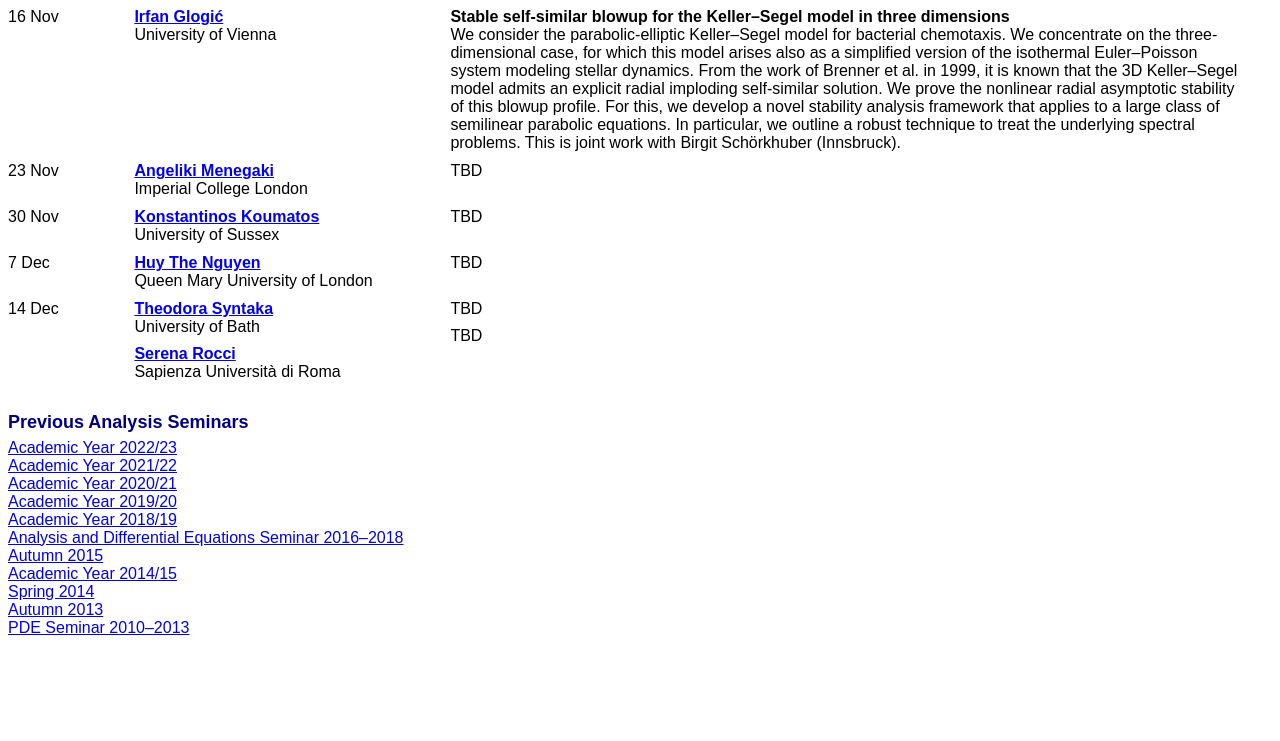
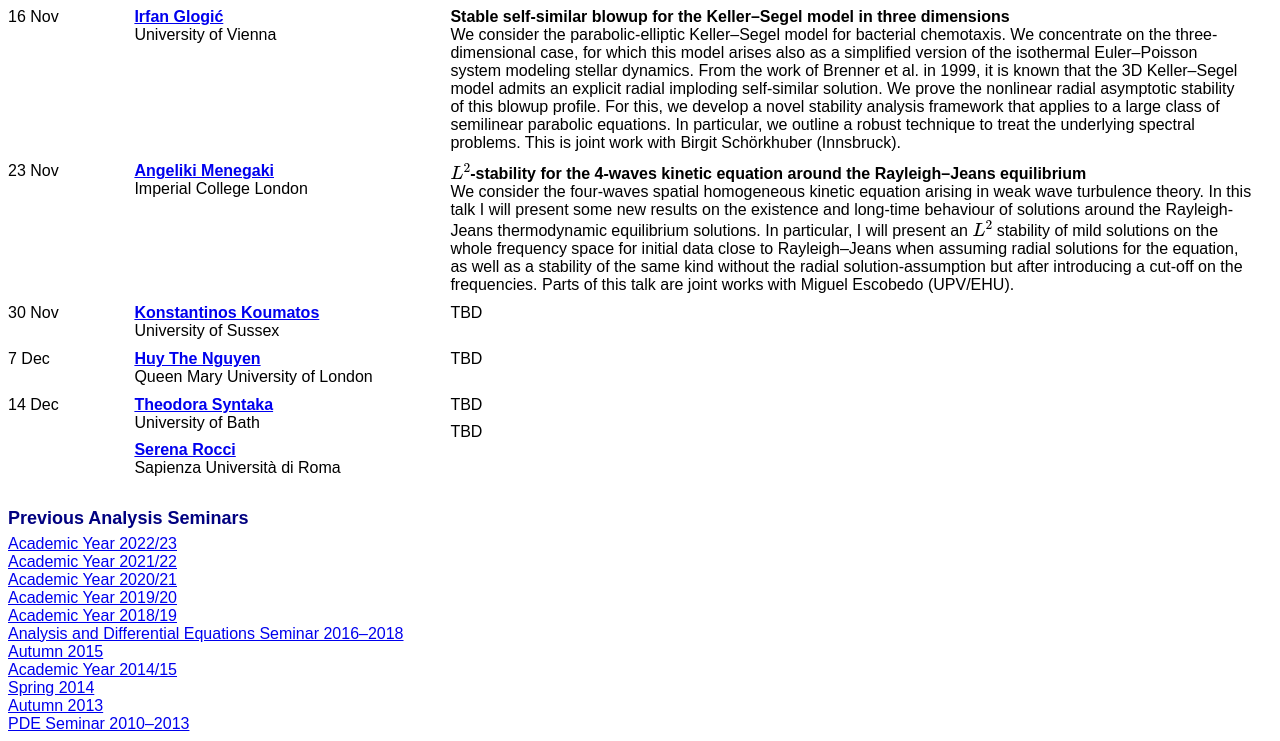
Before and after one commit to bath-analysis/bath-analysis.github.io, a plain HTML site: page index.html in a window 1280 px wide. Shown: the part 1376-2117 px from the top of the page. Before the commit the page ends 2021 px from the top, so only its background shows below. Drawn offline with nearby package versions, Linux system fonts and the light colour scheme.

Commit message:
title and abstract for next week

```diff
--- a/index.html
+++ b/index.html
@@ -258,7 +258,17 @@ contact the organisers
       <a href="https://angelikimenegaki.wordpress.com/"><b>Angeliki Menegaki</b></a><br/>
       Imperial College London
     </td><td>
-      TBD
+      <b>\(L^2\)-stability for the 4-waves kinetic equation around the Rayleigh–Jeans equilibrium</b><br/>
+      We consider the four-waves spatial homogeneous kinetic equation arising
+      in weak wave turbulence theory. In this talk I will present some new
+      results on the existence and long-time behaviour of solutions around the
+      Rayleigh-Jeans thermodynamic equilibrium solutions. In particular, I will
+      present an \(L^2\) stability of mild solutions on the whole frequency space
+      for initial data close to Rayleigh–Jeans when assuming radial solutions
+      for the equation, as well as a stability of the same kind without the
+      radial solution-assumption but after introducing a cut-off on the
+      frequencies. Parts of this talk are joint works with Miguel Escobedo
+      (UPV/EHU).
     </td>
   </tr>
 
```
